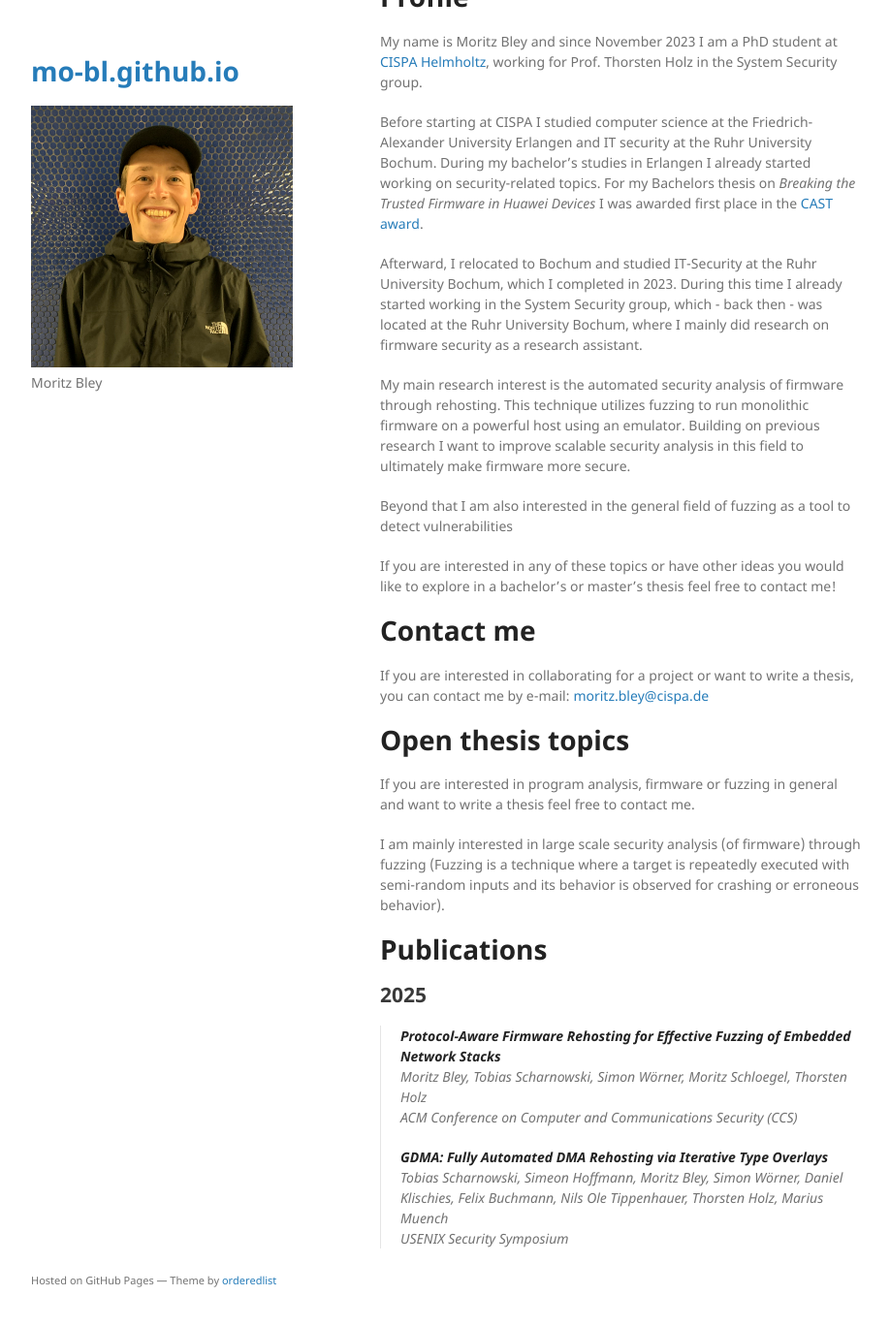
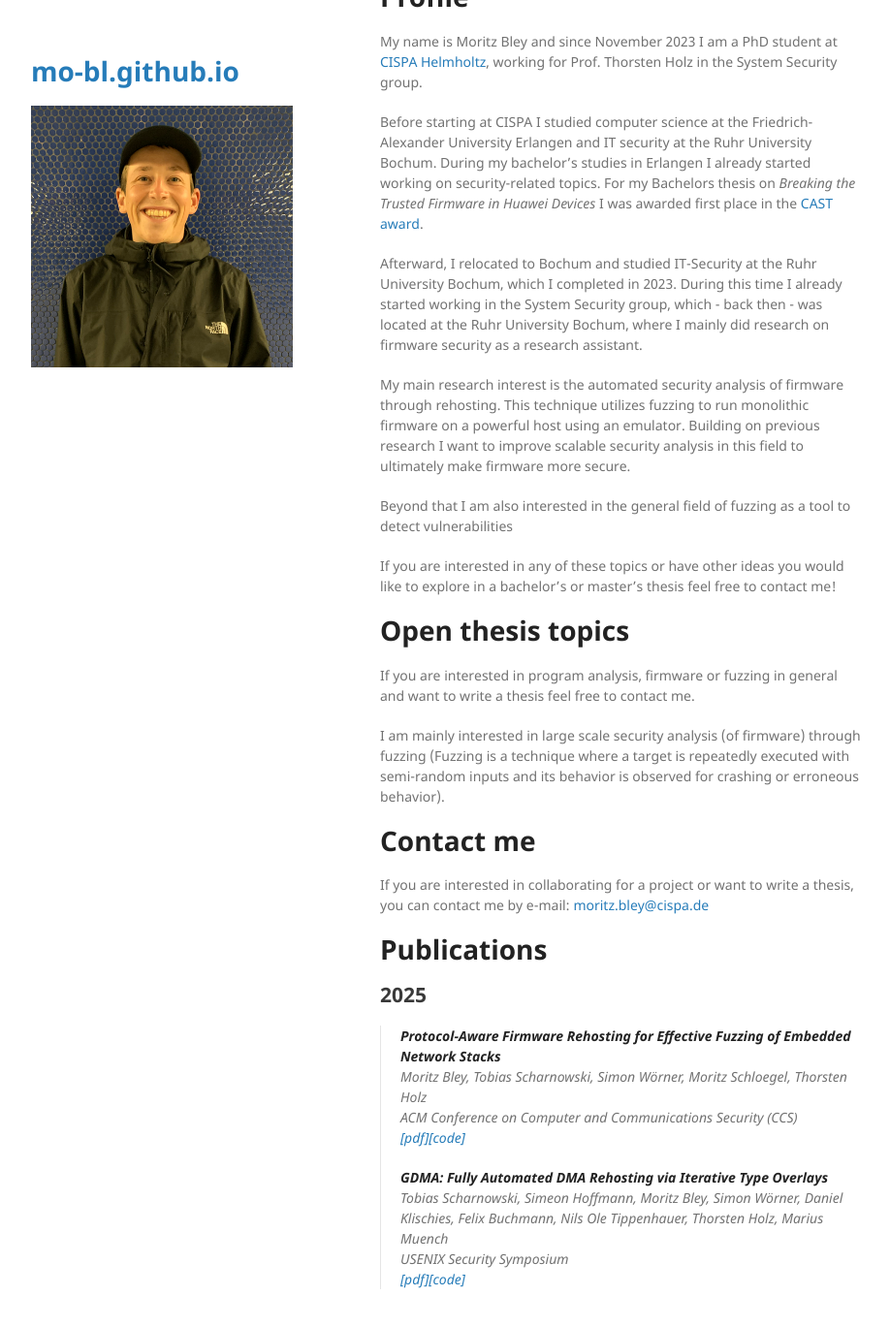
Before and after one commit to mo-bl/mo-bl.github.io, a Jekyll site: the page built from index.md, in a window 1280 px wide and 1400 px high, scrolled down 77 px. Shown: the top 1369 px of the window at 97% size, without its empty margins (178-1096 px from the left). Built offline with Jekyll 4.4.1, drawn with Linux system fonts in a browser that asks for light colours; the repository's description, which GitHub fills in, is left out; our own code applies the rules of GitHub Pages for plain Markdown files.

Commit message:
updated website

```diff
--- a/_config.yml
+++ b/_config.yml
@@ -2,7 +2,7 @@ title:
 logo: /assets/img/logo.png
 github:
   is_user_page: false
-description: Moritz Bley
+description:
 show_downloads: false
 google_analytics:
 theme: jekyll-theme-minimal
--- a/_layouts/default.html
+++ b/_layouts/default.html
@@ -48,7 +48,6 @@
         {% if site.github.is_project_page %}
         <p>This project is maintained by <a href="{{ site.github.owner_url }}">{{ site.github.owner_name }}</a></p>
         {% endif %}
-        <p><small>Hosted on GitHub Pages &mdash; Theme by <a href="https://github.com/orderedlist">orderedlist</a></small></p>
       </footer>
     </div>
     <script src="{{ "/assets/js/scale.fix.js" | relative_url }}"></script>
--- a/index.md
+++ b/index.md
@@ -15,23 +15,23 @@ Beyond that I am also interested in the general field of fuzzing as a tool to de
 
 If you are interested in any of these topics or have other ideas you would like to explore in a bachelor's or master's thesis feel free to contact me!
 
-# Contact me
-If you are interested in collaborating for a project or want to write a thesis, you can contact me by e-mail: [moritz.bley@cispa.de](mailto:moritz.bley@cispa.de)
-
-
 # Open thesis topics
 If you are interested in program analysis, firmware or fuzzing in general and want to write a thesis feel free to contact me.
 
 I am mainly interested in large scale security analysis (of firmware) through fuzzing (Fuzzing is a technique where a target is repeatedly executed with semi-random inputs and its behavior is observed for crashing or erroneous behavior).
 
+# Contact me
+If you are interested in collaborating for a project or want to write a thesis, you can contact me by e-mail: [moritz.bley@cispa.de](mailto:moritz.bley@cispa.de)
 
 # Publications
 ## 2025
 > **Protocol-Aware Firmware Rehosting for Effective Fuzzing of Embedded Network Stacks**
 > *Moritz Bley, Tobias Scharnowski, Simon Wörner, Moritz Schloegel, Thorsten Holz*
 > ACM Conference on Computer and Communications Security (CCS)
+> [[pdf]](https://arxiv.org/pdf/2509.13740)[[code]](https://github.com/MPI-SysSec/pemu)
 >
 >
 > **GDMA: Fully Automated DMA Rehosting via Iterative Type Overlays**
 > *Tobias Scharnowski, Simeon Hoffmann, Moritz Bley, Simon Wörner, Daniel Klischies, Felix Buchmann, Nils Ole Tippenhauer, Thorsten Holz, Marius Muench*
 > USENIX Security Symposium
+> [[pdf]](https://www.usenix.org/system/files/usenixsecurity25-scharnowski.pdf)[[code]](https://github.com/fuzzware-fuzzer/gdma-experiments)
```
